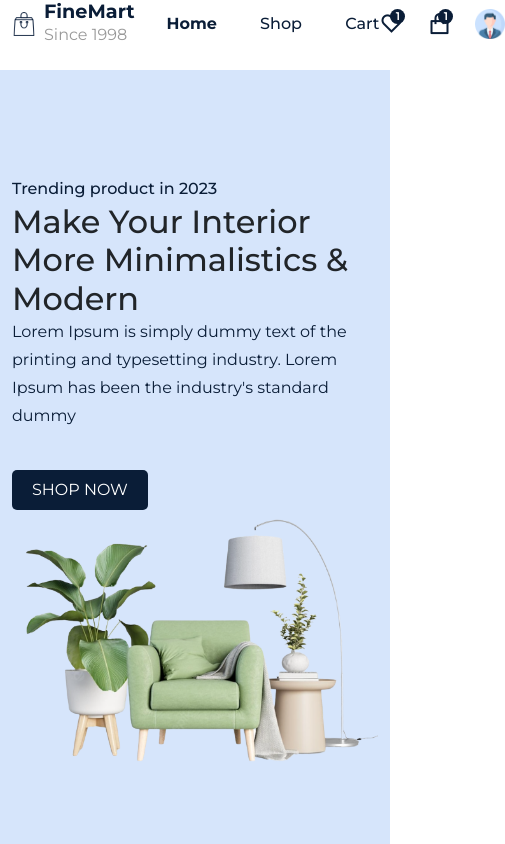
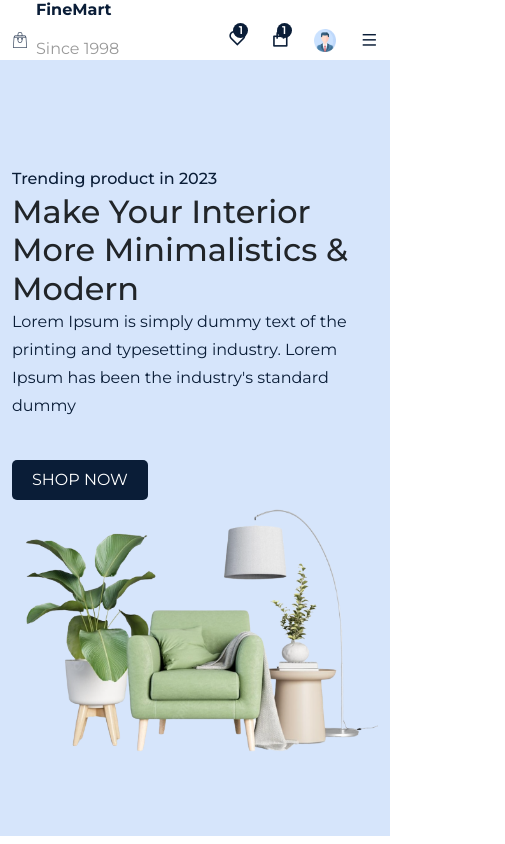
Before and after one commit to jaisankar2502/Maltimart-ecommerce-start-up, a React (Create React App) app: page /home in a window 390 px wide. Shown: the top 844 px of the page, 505 px wide, since content can reach past the window. Built offline with nearby package versions, Linux system fonts and the light colour scheme.

Commit message:
multi mart home pagecomplete

```diff
--- a/src/UI/productCard.jsx
+++ b/src/UI/productCard.jsx
@@ -5,7 +5,7 @@
 import { Link } from "react-router-dom";
 const ProductCard = ({item}) => {
   return (
-    <Col lg="3" md="4" mb='2' className="mb-2">
+    <Col lg="3" md="4" mb='2' className="mb-2" >
       <div className="product__item">
         <div className="product__img">
           <motion.img whileHover={{scale:.9}} src={item.imgUrl} alt=""  />
--- a/src/UI/productlist.jsx
+++ b/src/UI/productlist.jsx
@@ -4,8 +4,8 @@
 const Productlist = ({data}) => {
   return (
     <>
-   {data.map((item)=>
-    <ProductCard item={item}/>)}
+   {data.map((item,index)=>
+    <ProductCard item={item} />)}
     </>
   )
 }
--- a/src/components/Footer/Footer.jsx
+++ b/src/components/Footer/Footer.jsx
@@ -72,21 +72,21 @@
               <ListGroup className="footer__contact">
                 <ListGroupItem className="ps-0 border-0 d-flex align-item-center gap-2">
                   <span>
-                    <i class="ri-map-pin-line"></i>
+                    <i className="ri-map-pin-line"></i>
                   </span>
                   <p>686587 Kochi Kerala India</p>
                 </ListGroupItem>
 
                 <ListGroupItem className="ps-0 border-0 d-flex align-item-center gap-2">
                   <span>
-                    <i class="ri-phone-line"></i>
+                    <i className="ri-phone-line"></i>
                   </span>
                   <p>+91-9072278138</p>
                 </ListGroupItem>
 
                 <ListGroupItem className="ps-0 border-0 d-flex align-item-center gap-2">
                   <span>
-                    <i class="ri-mail-line"></i>
+                    <i className="ri-mail-line"></i>
                   </span>
                   <p>sankar007@gmail.com</p>
                 </ListGroupItem>
--- a/src/components/Header/Header.jsx
+++ b/src/components/Header/Header.jsx
@@ -1,4 +1,4 @@
-import React from "react";
+import React,{useRef,useEffect} from "react";
 import "./header.css";
 import { Container, Row } from "reactstrap";
 import logo from "../../assets/images/eco-logo.png";
@@ -21,9 +21,28 @@
     display: "Cart",
   },
 ];
-function Header() {
+const Header = () => {
+
+const headerRef= useRef(null);
+const menuRef= useRef(null);
+const stickyHeaderFun = ()=>{
+  window.addEventListener('scroll',()=>{
+    if(document.body.scrollTop > 80 || document.documentElement.scrollTop > 80){
+      headerRef.current.classList.add("sticky__header")
+    }
+    else{
+      headerRef.current.classList.remove("sticky__header");
+    }
+  })
+}
+useEffect(()=>{
+  stickyHeaderFun();
+  return () => window.removeEventListener("scroll" , stickyHeaderFun);
+});
+
+const menuToggle =()=>{ menuRef.current.classList.toggle('active__menu')}
   return (
-    <header className="header">
+    <header className="header" ref={headerRef}>
       <Container>
         <Row>
           <div className="nav_wrapper">
@@ -34,7 +53,7 @@
                 <p>Since 1998</p>
               </div>
             </div>
-            <div className="navigation">
+            <div className="navigation" ref={menuRef} onClick={menuToggle}>
               <ul className="menu">
                 {nav_links.map((item, index) => (
                   <li className="nav_item" key={index}>
@@ -60,19 +79,17 @@
                 <span className="badge">1</span>
               </span>
               <span>
-                {" "}
                 <motion.img
                   src={userIcon}
                   whileTap={{ scale: 1.2 }}
                   alt="user"
                 />
               </span>
-            </div>
-            <div className="mobile_menu">
-              <span>
-                {" "}
+              <div className="mobile_menu">
+              <span onClick={menuToggle}>
                 <i className="ri-menu-line"></i>{" "}
               </span>
+            </div>
             </div>
           </div>
         </Row>
--- a/src/components/Header/header.css
+++ b/src/components/Header/header.css
@@ -1,7 +1,7 @@
 .header{
     width: 100%;
      height: 70px;
-     list-height:70px;
+     line-height:70px;
 }
 .nav_wrapper{
     display: flex;
@@ -50,7 +50,7 @@
  }
  .badge{
     position: absolute;
-    top:10%;
+    top:23%;
     right: -8%;
     width: 15px;
     height: 15px;
@@ -79,3 +79,67 @@
  .nav_active{
     font-weight: 700 !important;
  }
+ .sticky__header{
+   width: 100%;
+   height: 70px;
+   line-height: 70px;
+   position:sticky;
+   top:0;
+   left: 0;
+   z-index: 999;
+   box-shadow: 3px 3px 8px -3px #ddd;
+   background: #ffff;
+}
+ @media only screen and (max-width:768px) {
+   .navigation{
+      position: fixed;
+      top:0;
+      left:0;
+      width: 100%;
+      height: 0%;
+      background: rgba(0, 0, 0, 0.53);
+      z-index: 9999;
+       display: none;
+   }
+ .menu{
+      position: absolute;
+      top:0;
+      right: 0;
+      width: 250px;
+      height: 100%;
+      background: #fff;
+      z-index: 99999;
+      flex-direction: column;
+      align-items: center;
+      justify-content: center;
+   }
+    .active__menu{
+      display: block;
+   }
+   .mobile_menu{
+      display: block;
+   }
+   .mobile_menu span i{
+      font-size: 1.1rem !important;
+   }
+   .logo h1{
+      font-size: 1rem;
+   }
+   .logo img{
+      width:1rem;
+      height: 1rem;
+   }
+   .fav_icons i, .cart_icons i{
+      font-size: 1.2rem !important;
+   }
+
+   .nav_icons span img{
+      width: 1.4rem;
+      height: 1.4rem;
+   }
+   .header{
+      width: 100%;
+      height: 60px;
+      line-height: 60px;
+   }
+}
```
Also changed, not shown: src/styles/home.css (line endings or trailing spaces).
